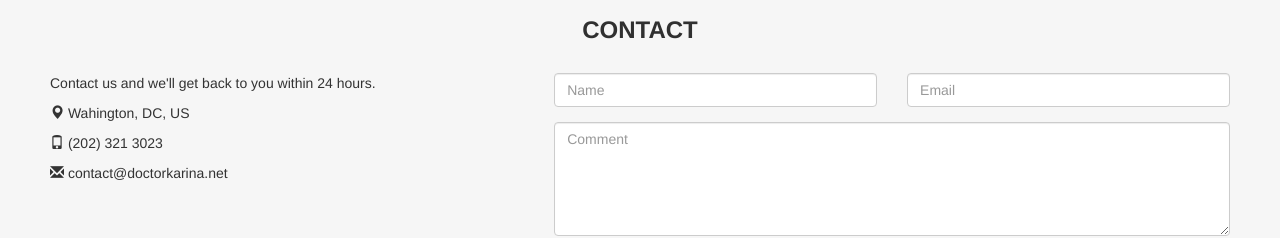
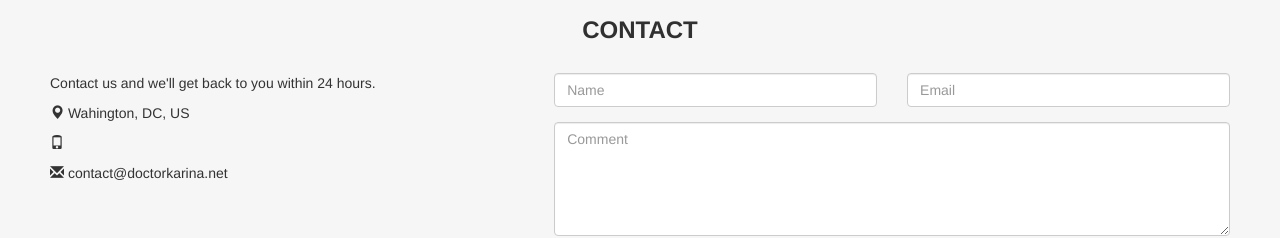
Before and after one commit to lgframe/Fidelytix, a plain HTML site: page index.html in a window 1280 px wide. Shown: the part 4260-4498 px from the top of the page. Drawn offline with nearby package versions, Linux system fonts and the light colour scheme; some packages are replaced by stand-ins of ours.

Commit message:
fidelytix v3

```diff
--- a/index.html
+++ b/index.html
@@ -542,7 +542,7 @@
     <div class="col-sm-5">
       <p>Contact us and we'll get back to you within 24 hours.</p>
       <p><span class="glyphicon glyphicon-map-marker"></span> Wahington, DC, US</p>
-      <p><span class="glyphicon glyphicon-phone"></span> (202) 321 3023</p>
+      <p><span class="glyphicon glyphicon-phone"></span></p>
       <p><span class="glyphicon glyphicon-envelope"></span> contact@doctorkarina.net</p>
     </div>
     <div class="col-sm-7 slideanim">
```
